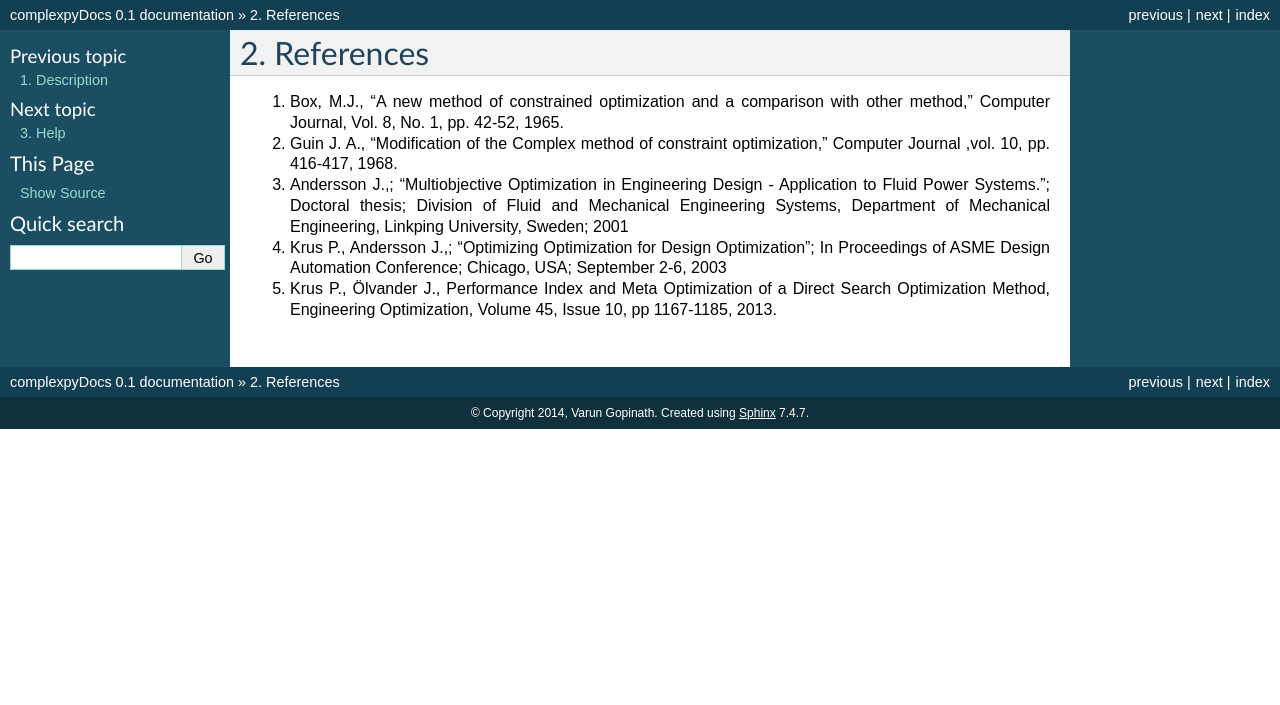
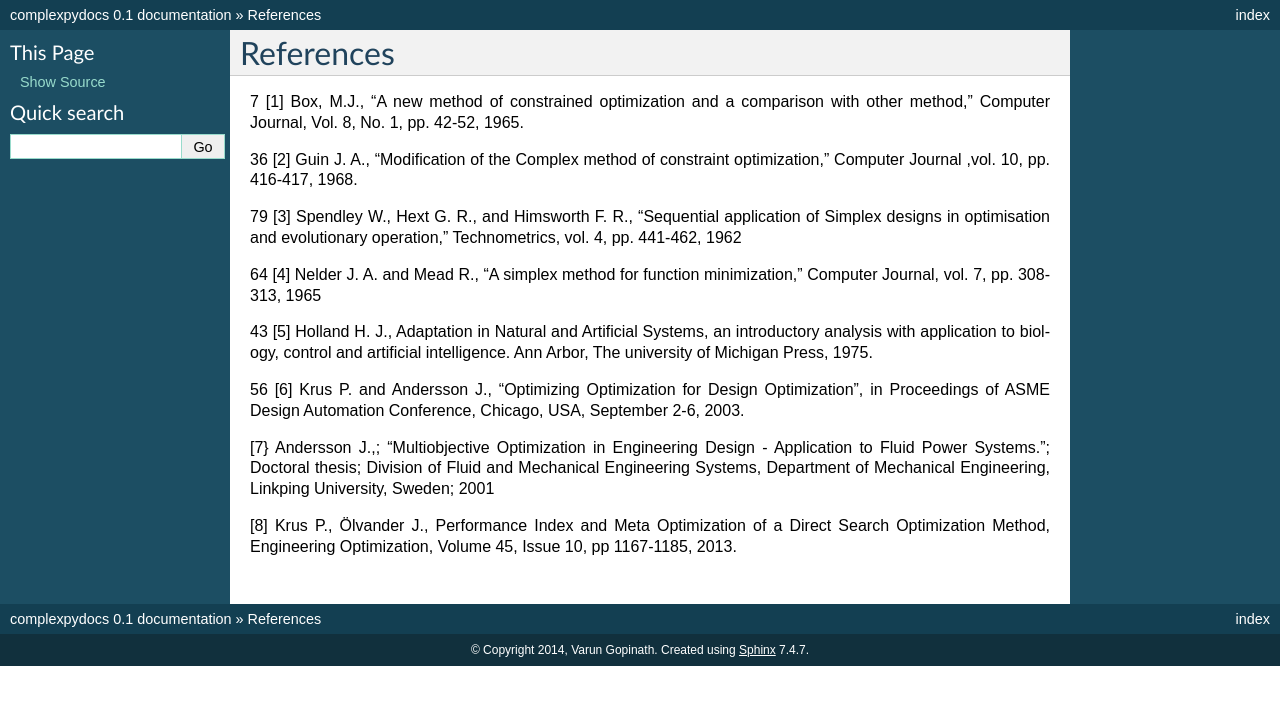
Before and after one commit to Robbie025/ComplexMethod, a Sphinx documentation site: the page built from docs/source/References.rst, in a window 1280 px wide. Shown: the top 705 px of the page. Built offline with Sphinx 7.4.7, drawn with Linux system fonts in a browser that asks for light colours; formulas are drawn with MathJax 3.

Commit message:
work finished on description of docs:: Just have to add the python code documentation

```diff
--- a/docs/source/Help.rst
+++ b/docs/source/Help.rst
@@ -1,7 +1,5 @@
-Help
-=====
-
-Contact:
+Contact
+=======
 
 Johan Ölvander
 Division of Machine Desin
@@ -16,5 +14,5 @@ email: varungopi@gmail.com
 
 
 Website:
-*******
+********
 http://www.iei.liu.se/machine?l=en
--- a/docs/source/References.rst
+++ b/docs/source/References.rst
@@ -1,12 +1,25 @@
+.. toctree::
+   :maxdepth: 2
+
 References
-=============
+**********
 
-1. Box, M.J., "A new method of constrained optimization and a comparison with other method," Computer Journal, Vol. 8, No. 1, pp. 42-52, 1965.
+7 [1] Box, M.J., "A new method of constrained optimization and a comparison with other method," Computer Journal, Vol. 8, No. 1, pp. 42-52, 1965.
 
-2. Guin J. A., “Modification of the Complex method of constraint optimization,” Computer Journal ,vol. 10, pp. 416-417, 1968.
+36 [2] Guin J. A., “Modification of the Complex method of constraint optimization,” Computer Journal ,vol. 10, pp. 416-417, 1968.
 
-3. Andersson J.,; "Multiobjective Optimization in Engineering Design - Application to Fluid Power Systems."; Doctoral thesis; Division of Fluid and Mechanical Engineering Systems, Department of Mechanical Engineering, Linkping University, Sweden; 2001
+79 [3] Spendley W., Hext G. R., and Himsworth F. R., “Sequential application of Simplex designs in optimisation and evolutionary operation,” Technometrics, vol. 4, pp. 441-462, 1962
 
-4. Krus P., Andersson J.,; "Optimizing Optimization for Design Optimization"; In Proceedings of ASME Design Automation Conference; Chicago, USA; September 2-6, 2003
+64 [4] Nelder J. A. and Mead R., “A simplex method for function minimization,” Computer Journal, vol. 7,
+pp. 308-313, 1965
 
-5. Krus P., Ölvander J., Performance Index and Meta Optimization of a Direct Search Optimization Method, Engineering Optimization, Volume 45, Issue 10, pp 1167-1185, 2013.
+43 [5] Holland H. J., Adaptation in Natural and Artificial Systems, an introductory analysis with
+application to biology, control and artificial intelligence. Ann Arbor, The university of Michigan
+Press, 1975.
+
+56 [6] Krus P. and Andersson J., “Optimizing Optimization for Design Optimization”, in Proceedings of
+ASME Design Automation Conference, Chicago, USA, September 2-6, 2003.
+
+[7} Andersson J.,; "Multiobjective Optimization in Engineering Design - Application to Fluid Power Systems."; Doctoral thesis; Division of Fluid and Mechanical Engineering Systems, Department of Mechanical Engineering, Linkping University, Sweden; 2001
+
+[8] Krus P., Ölvander J., Performance Index and Meta Optimization of a Direct Search Optimization Method, Engineering Optimization, Volume 45, Issue 10, pp 1167-1185, 2013.
--- /dev/null
+++ b/docs/source/Work.rst
@@ -0,0 +1,2 @@
+Python Code
+===========
--- a/docs/source/conf.py
+++ b/docs/source/conf.py
@@ -30,7 +30,7 @@ import os
 # ones.
 extensions = [
     'sphinx.ext.autodoc',
-    'sphinx.ext.pngmath'
+    'sphinx.ext.pngmath',
 ]
 
 # Add any paths that contain templates here, relative to this directory.
@@ -46,7 +46,7 @@ source_suffix = '.rst'
 master_doc = 'index'
 
 # General information about the project.
-project = u'complexpyDocs'
+project = u'complexpydocs'
 copyright = u'2014, Varun Gopinath'
 
 # The version info for the project you're documenting, acts as replacement for
--- a/docs/source/index.rst
+++ b/docs/source/index.rst
@@ -8,7 +8,7 @@ Contents:
    :numbered:
 
    Description
-   References
+   Work
    Help
 
 
```
Also changed, not shown: docs/source/Description.rst (+141 -44 lines), docs/source/fig1.png (added).
